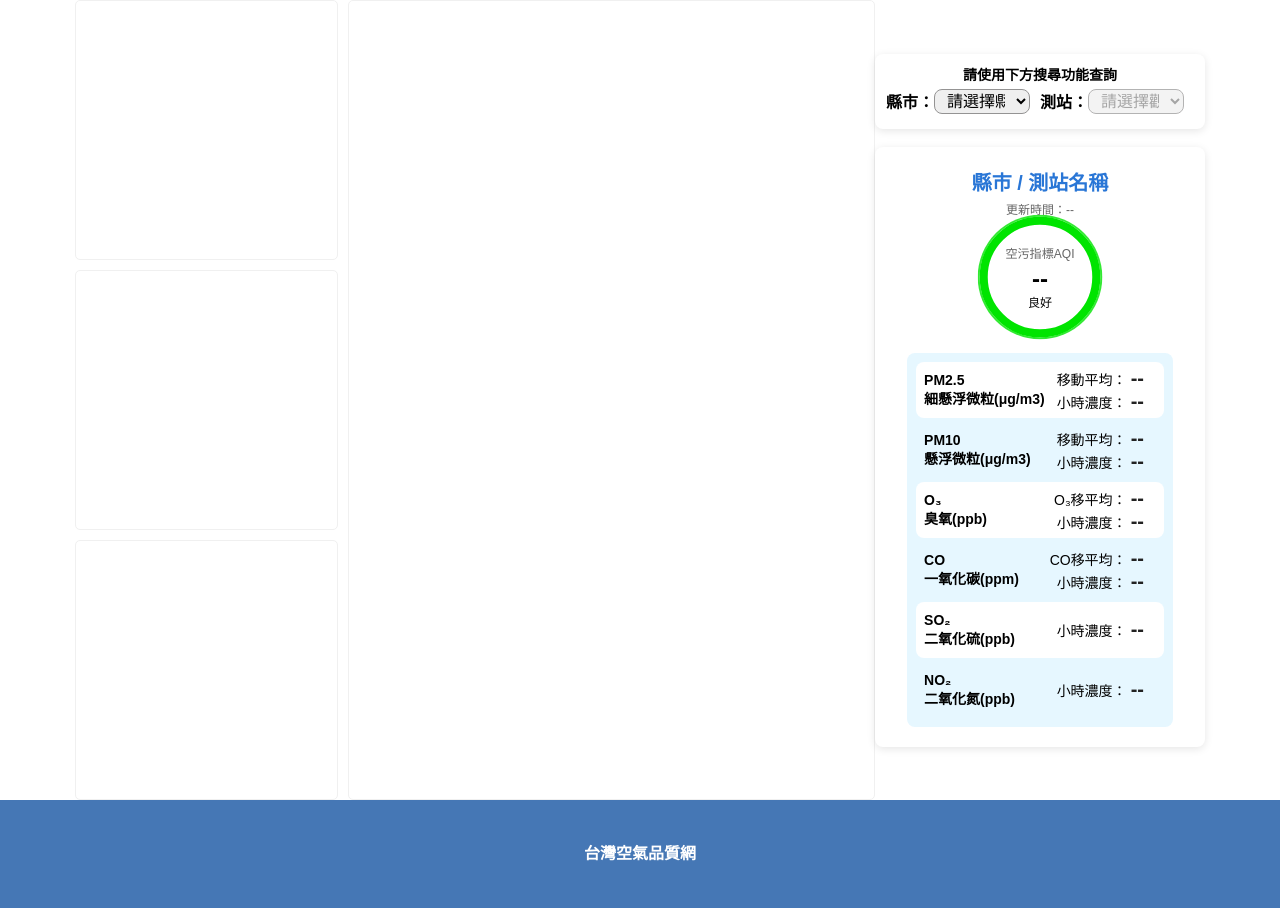
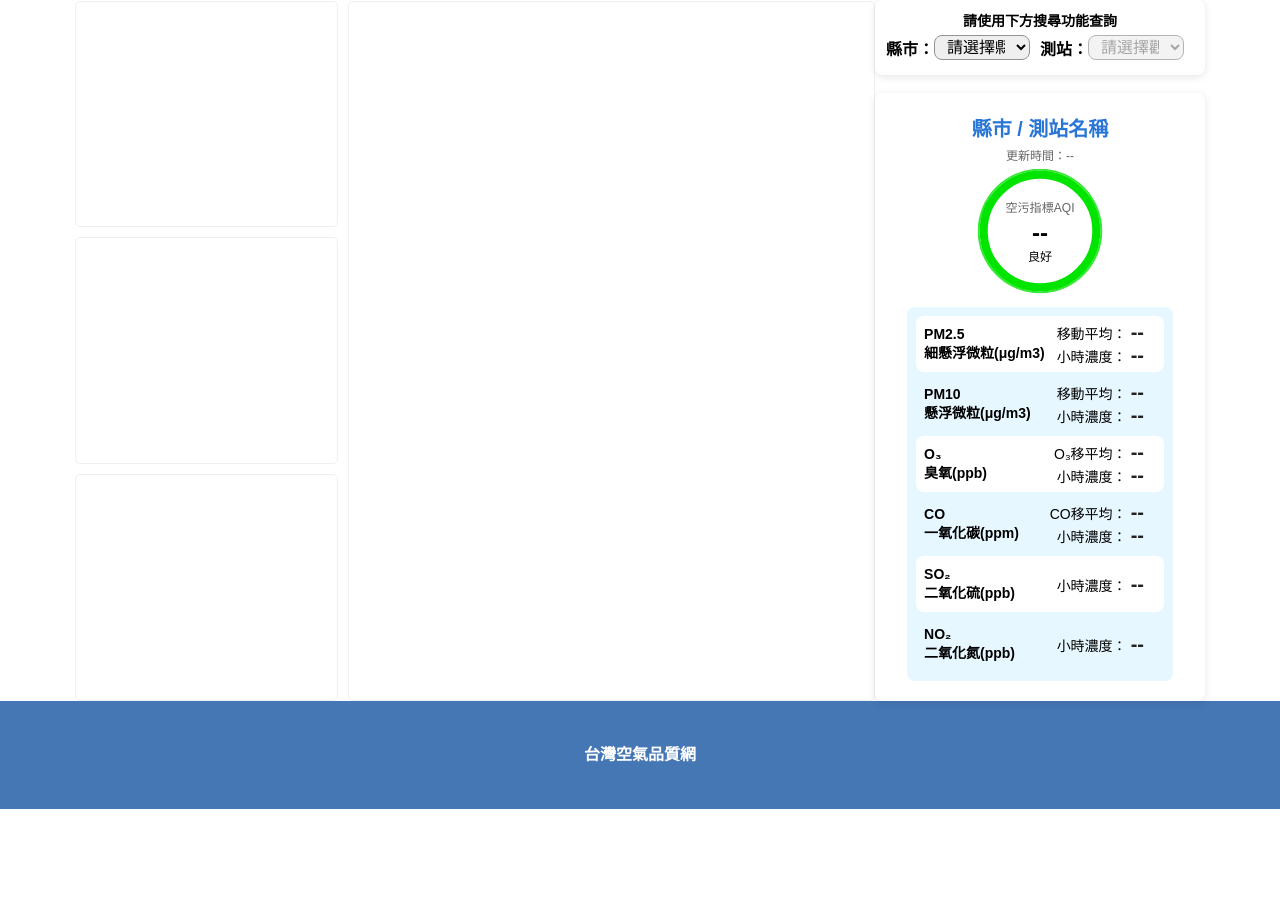
Before and after one commit to Claire-HS/WeHelp_team2, a plain HTML site: page static/Index.html in a window 1280 px wide. After the commit the page ends 809 px from the top, so only its background shows below. Drawn offline with nearby package versions, Linux system fonts and the light colour scheme.

Commit message:
Update station-page.css

```diff
--- a/static/station-page.css
+++ b/static/station-page.css
@@ -19,7 +19,7 @@ body {
   display: flex;
   background: #fff;
   box-shadow: 0 2px 4px rgba(0, 0, 0, 0.1);
-  z-index: 15;
+  z-index: 9999;
 }
 
 .nav__container {
@@ -268,9 +268,10 @@ body {
 }
 
 #stationDetail h2,
-#stationDetail p {
+#stationDetail>p {
   text-align: center;
   margin-top: 0;
+  margin-bottom: 8px;
 }
 
 #stationDetail h2 {
@@ -384,6 +385,10 @@ div>strong {
   flex-direction: column;
 }
 
+.content-container>.container-left {
+  height: 700px;
+}
+
 @media (max-width: 1200px) and (min-width: 769px) {
 
   .cards-container {
```
